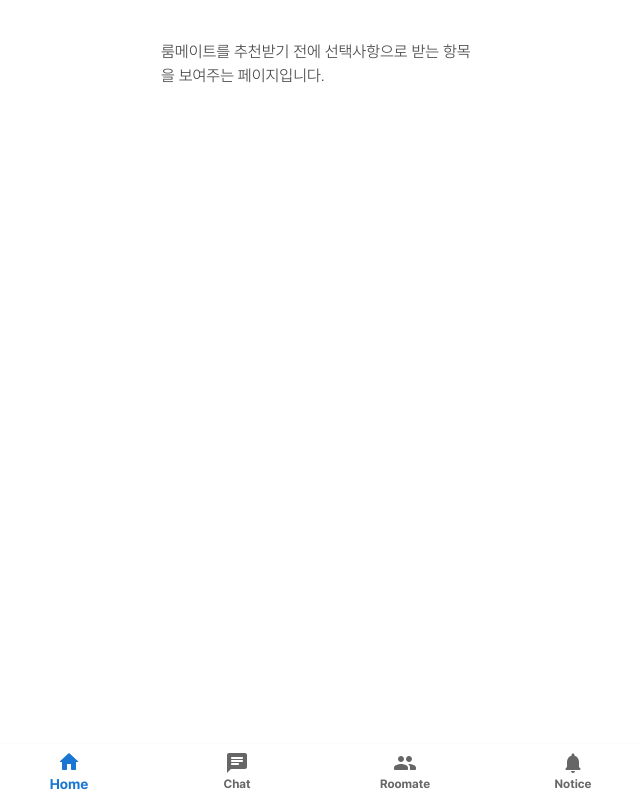
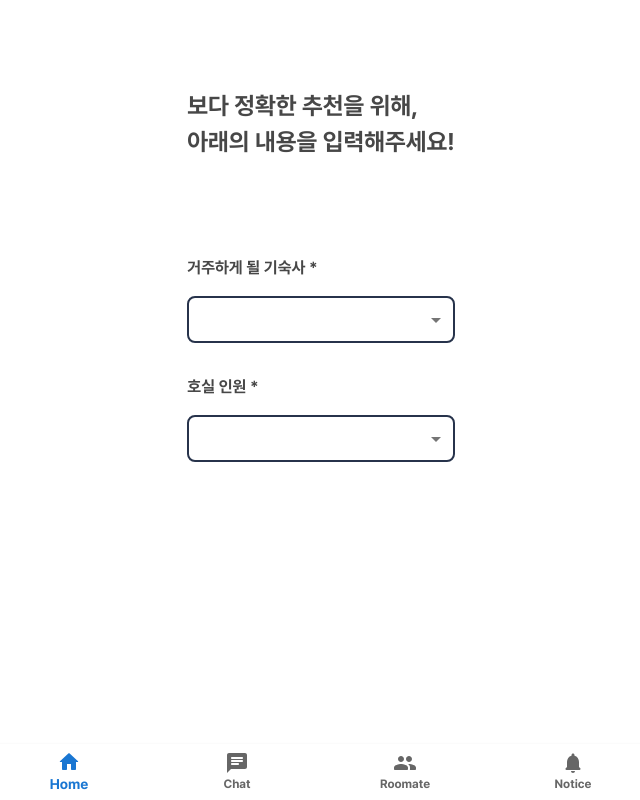
Before and after one commit to causyj/Roomate-FE, a React (Create React App) app: page /roommateoption in a window 1280 px wide. Shown: the whole page, without its empty margins (319-959 px from the left). Built offline with nearby package versions, Linux system fonts and the light colour scheme; what tailwindest would draw is missing.

Commit message:
Update RoommateOption.tsx: must choose option

```diff
--- a/src/pages/roommateoption/RoommateOption.tsx
+++ b/src/pages/roommateoption/RoommateOption.tsx
@@ -1,5 +1,88 @@
+import * as React from 'react';
+import Box from '@mui/material/Box';
+import InputLabel from '@mui/material/InputLabel';
+import MenuItem from '@mui/material/MenuItem';
+import FormControl from '@mui/material/FormControl';
+import Select, { SelectChangeEvent } from '@mui/material/Select';
+import { styled } from '@mui/material/styles';
+import InputBase from '@mui/material/InputBase';
+
+const BootstrapInput = styled(InputBase)(({ theme }) => ({
+    'label + &': {
+      marginTop: theme.spacing(3),
+      fontFamily: ['Pretendard'],
+
+    },
+    '& .MuiInputBase-input': {
+      borderRadius: 8,
+      position: 'relative',
+      backgroundColor: theme.palette.background.paper,
+      border: '2px solid #27334b',
+      fontSize: 16,
+      padding: '10px 26px 10px 12px',
+      transition: theme.transitions.create(['border-color', 'box-shadow']),
+      fontFamily: ['Pretendard'],
+      '&:focus': {
+        borderRadius: 8,
+        borderColor: '#80bdff',
+        boxShadow: '0 0 0 0.2rem rgba(0,123,255,.25)',
+      },
+    },
+  }));
 export function RoommateOption() {
+    const [age, setAge] = React.useState('');
+
+  const handleChange = (event: SelectChangeEvent) => {
+    setAge(event.target.value as string);
+  };
     return (
-        <div>룸메이트를 추천받기 전에 선택사항으로 받는 항목을 보여주는 페이지입니다.</div>
+        <div className="flex flex-col font-['700']">
+            <div className=" text-2xl items-center justify-start mt-12">
+                <div>보다 정확한 추천을 위해,</div>
+                <div>아래의 내용을 입력해주세요!</div>
+            </div>
+
+            <div className="mt-24">
+                <div>
+                    <div className='mb-4'>거주하게 될 기숙사 *</div>
+                    <Box sx={{ minWidth: 120 }}>
+                    <FormControl fullWidth>
+                        <Select
+                        labelId="demo-simple-select-label"
+                        id="demo-simple-select"
+                        value={age}
+                        label="Age"
+                        onChange={handleChange}
+                        input={<BootstrapInput />}
+                        >
+                        <MenuItem value={10}>블루미르홀 308관</MenuItem>
+                        <MenuItem value={20}>블루미르홀 309관</MenuItem>
+                        <MenuItem value={30}>퓨처하우스</MenuItem>
+                        </Select>
+                    </FormControl>
+                    </Box>
+                </div>
+                <div className='mt-8'>
+                    <div className='mb-4'>호실 인원 *</div>
+                    <Box sx={{ minWidth: 120 }}>
+                    <FormControl fullWidth>
+                        <Select
+                        labelId="demo-simple-select-label"
+                        id="demo-simple-select"
+                        value={age}
+                        label="Age"
+                        onChange={handleChange}
+                        input={<BootstrapInput />}
+                        >
+                        <MenuItem value={10}>2인실</MenuItem>
+                        <MenuItem value={20}>4인실</MenuItem>
+                        </Select>
+                    </FormControl>
+                    </Box>
+                </div>
+
+            </div>
+
+        </div>
     )
 }
```
